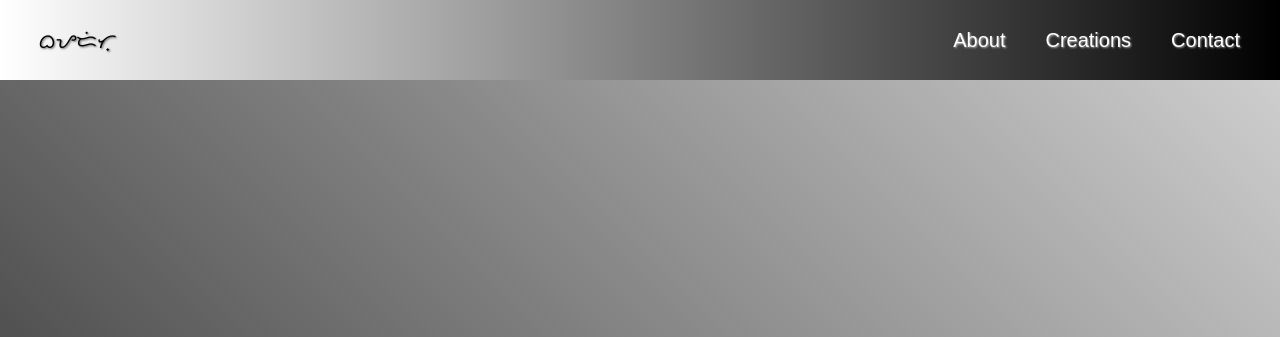
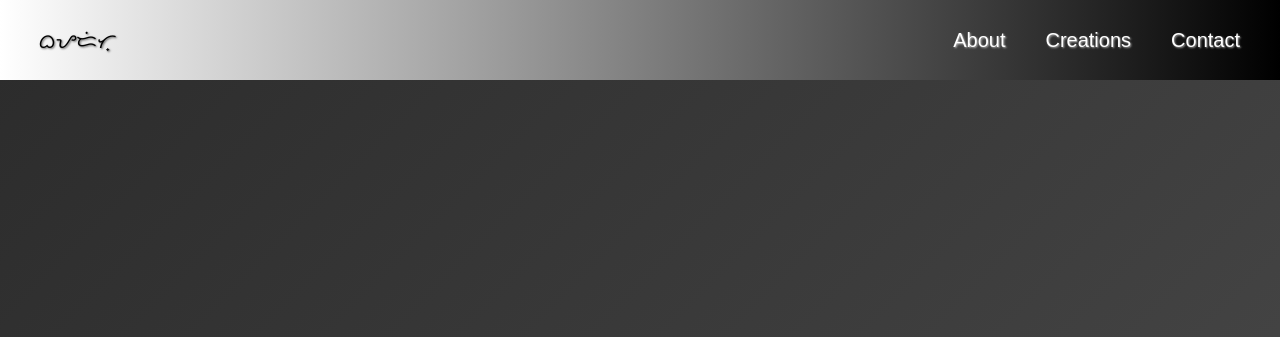
Before and after one commit to Bayrith-Studio/Portfolio, a plain HTML site: page index.html in a window 1280 px wide. Shown: the top 337 px of the page. Drawn offline with Linux system fonts and the light colour scheme.

Commit message:
Refactor styles for body and layout elements
Updated background gradient and adjusted styles for various elements.

```diff
--- a/styles.css
+++ b/styles.css
@@ -2,7 +2,7 @@ body {
     height: 100%;
     margin: 0;
     width: 100%;
-    background: linear-gradient(45deg, #2b2b2b, #d4d4d4);
+    background: linear-gradient(135deg, #2b2b2b 0%, #4a4a4a 100%);
     font-family: Arial, Helvetica, sans-serif;
 }
 
```
